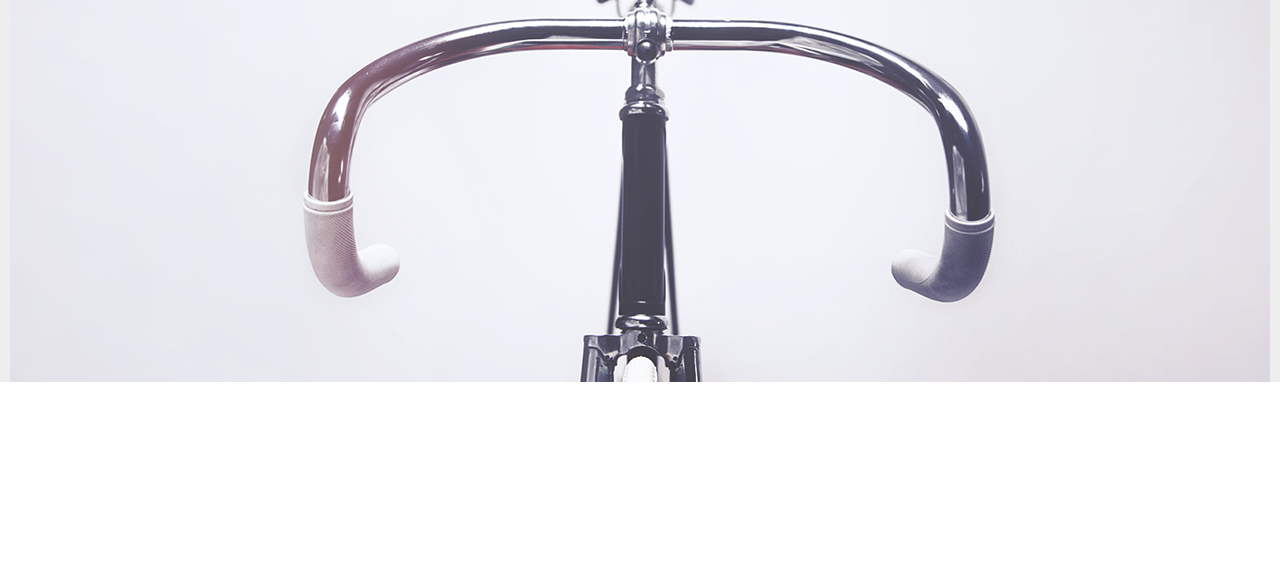
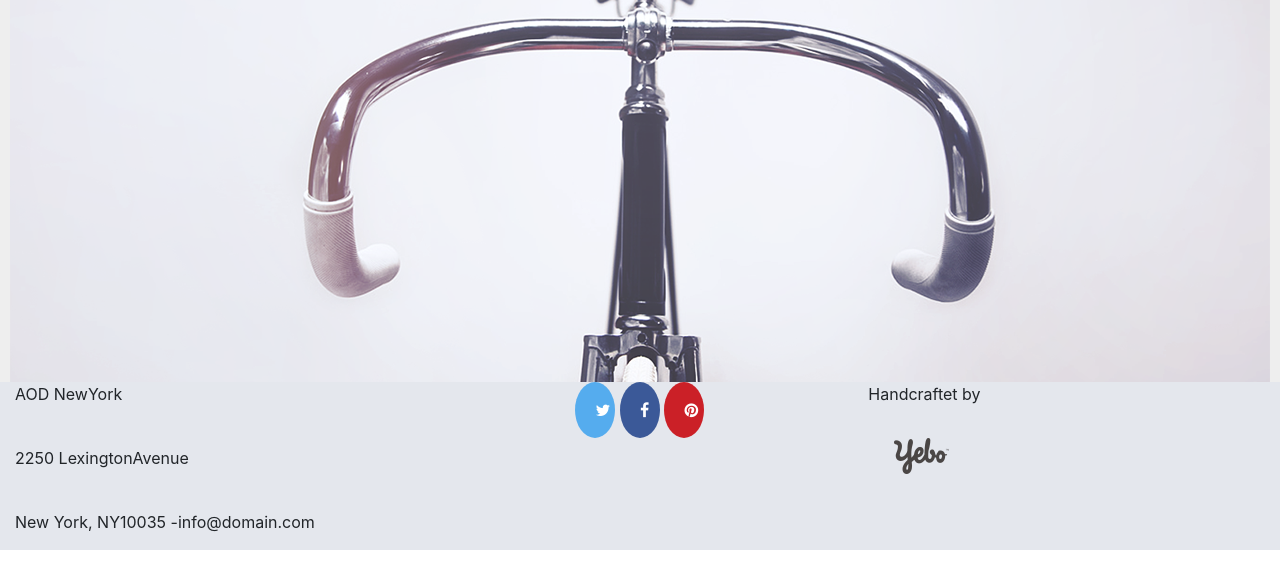
Before and after one commit to jkunciene/Bootstrap_CSS_Project, a plain HTML site: page index.html in a window 1280 px wide. Shown: the part 168-756 px from the top of the page. Drawn offline with nearby package versions, Linux system fonts and the light colour scheme; a web font is replaced by a local one.

Commit message:
footer pradzia

```diff
--- a/index.html
+++ b/index.html
@@ -5,8 +5,10 @@
   <meta charset="utf-8">
   <meta name="viewport" content="width=device-width, initial-scale=1, shrink-to-fit=no">
   <link rel="stylesheet" type="text/css" href="stile.css">
-  <link href="https://fonts.googleapis.com/css?family=Philosopher|Scheherazade&display=swap" rel="stylesheet">
   <link rel="stylesheet" href="https://stackpath.bootstrapcdn.com/bootstrap/4.3.1/css/bootstrap.min.css" integrity="sha384-ggOyR0iXCbMQv3Xipma34MD+dH/1fQ784/j6cY/iJTQUOhcWr7x9JvoRxT2MZw1T" crossorigin="anonymous">
+  <link rel="stylesheet" href="https://stackpath.bootstrapcdn.com/font-awesome/4.7.0/css/font-awesome.min.css" integrity="sha384-wvfXpqpZZVQGK6TAh5PVlGOfQNHSoD2xbE+QkPxCAFlNEevoEH3Sl0sibVcOQVnN" crossorigin="anonymous">
+  <link rel="stylesheet" href="https://cdnjs.cloudflare.com/ajax/libs/font-awesome/4.7.0/css/font-awesome.min.css">
+
 </head>
 <body>
   <div class="container-fluid bgf">
@@ -24,5 +26,24 @@
       </div>
     </div>
     </div>
+
+  <div class="container-fluid fonas">
+    <div class="row">
+      <div class="col-4">
+        <p>AOD NewYork</p><br>
+        <p>2250 LexingtonAvenue</p><br>
+        <p>New York, NY10035 -info@domain.com</p>
+      </div>
+      <div class="col-4 text-center">
+        <a href="#" class="fa fa-twitter"></a>
+        <a href="#" class="fa fa-facebook"></a>
+        <a href="#" class="fa fa-pinterest"></a>
+      </div>
+      <div class="col">
+        <p>Handcraftet by</p>
+        <img src="img/yebo.png" alt="">
+      </div>
+    </div>
+  </div>
     </header>
 </body>
--- a/stile.css
+++ b/stile.css
@@ -4,9 +4,42 @@
   background-repeat: no-repeat;
   background-position: center;
 }
-
+.fonas{
+  background-color: #e4e7ed;
+}
 nav{
   display: inline-block;
   text-align: center;
 
 }
+/* Style all font awesome icons */
+.fa {
+  padding: 20px;
+  font-size: 30px;
+  width: 30px;
+  text-align: center;
+  text-decoration: none;
+  border-radius: 50%;
+}
+
+/* Add a hover effect if you want */
+.fa:hover {
+  opacity: 0.7;
+}
+
+/* Set a specific color for each brand */
+.fa-pinterest {
+  background: #cb2027;
+  color: white;
+}
+/* Facebook */
+.fa-facebook {
+  background: #3B5998;
+  color: white;
+}
+
+/* Twitter */
+.fa-twitter {
+  background: #55ACEE;
+  color: white;
+}
```
